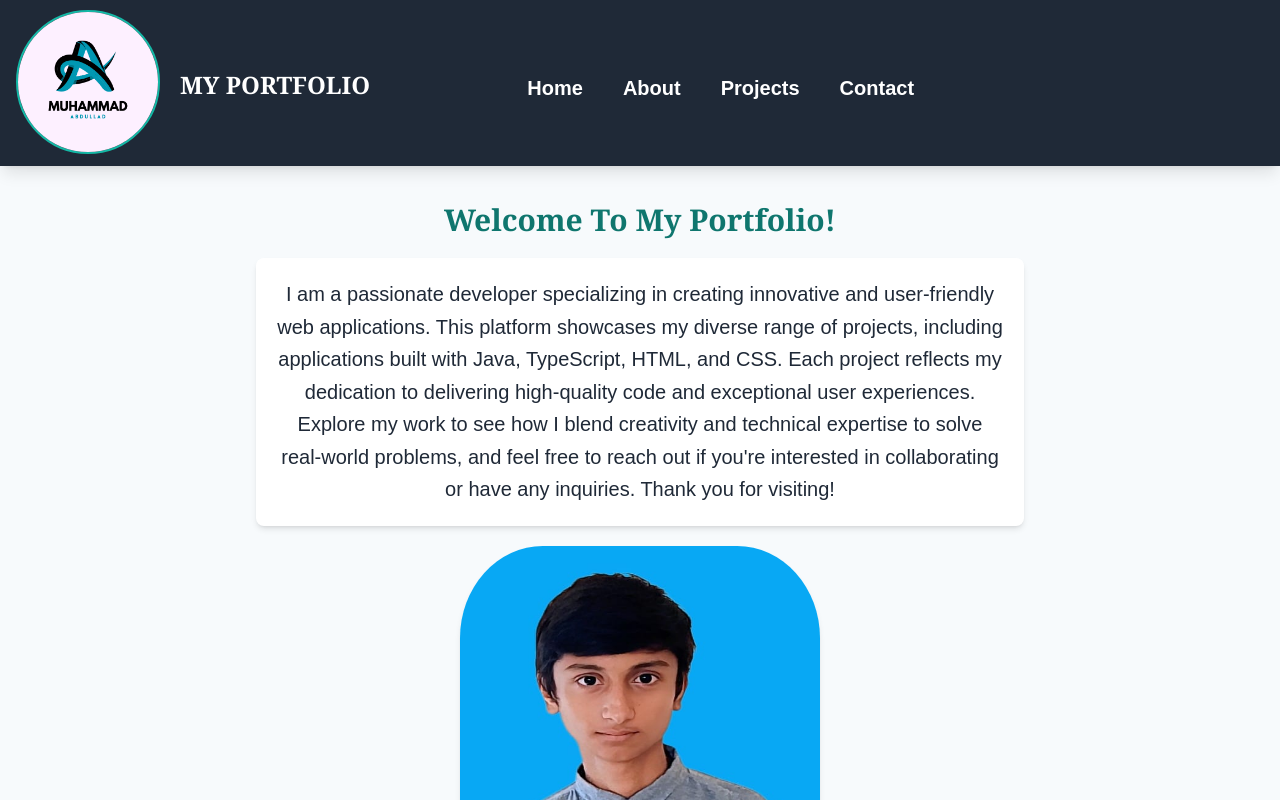
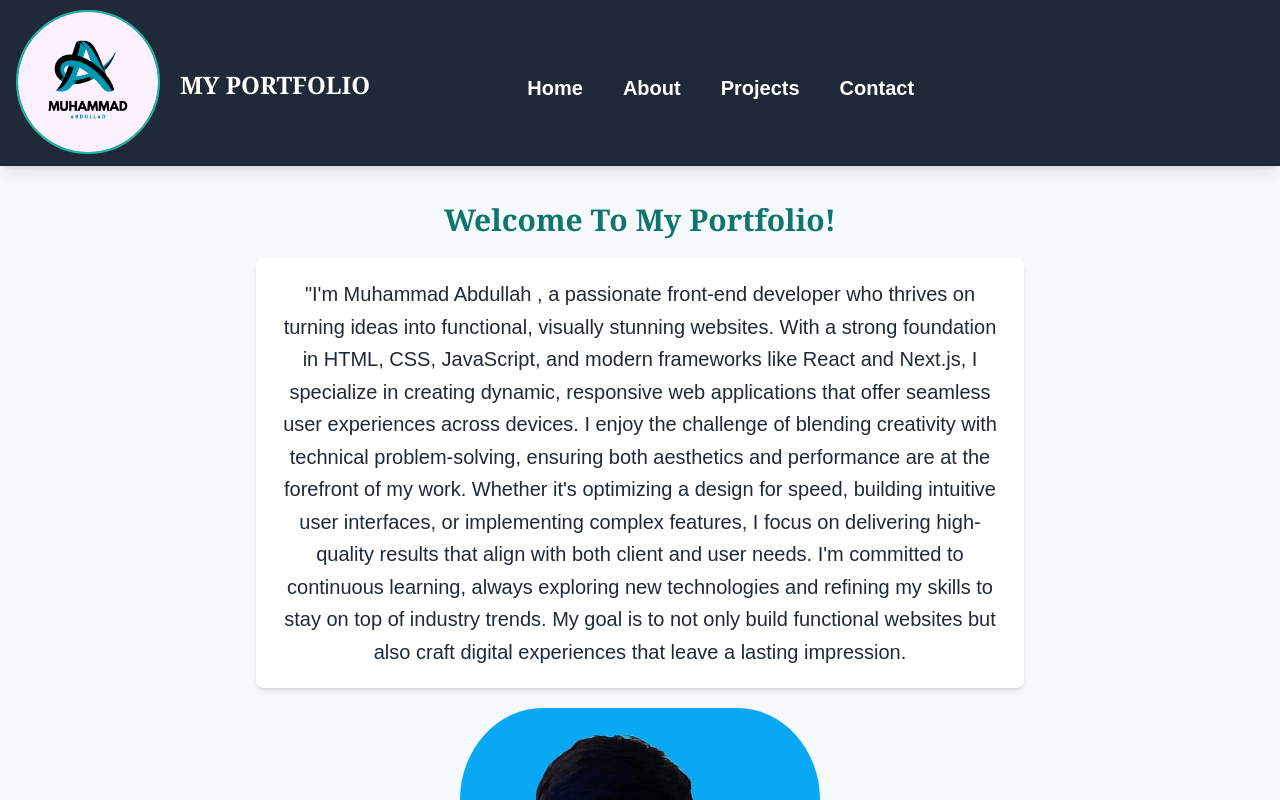
Before and after one commit to Abdullah-Shafaquat/updated-v1-protfolio-next-js-1, a Next.js app: page / in a window 1280 px wide. Shown: the top 800 px of the page. Built offline with nearby package versions, Linux system fonts and the light colour scheme.

Commit message:
Update page.tsx

```diff
--- a/src/app/page.tsx
+++ b/src/app/page.tsx
@@ -6,7 +6,7 @@ function Home() {
       <h1 className="text-3xl text-center text-teal-700 mt-4 mb-5 font-serif font-bold animate-fadeInLeft">Welcome To My Portfolio!</h1>
 
       <p className="text-xl text-center text-gray-800 max-w-3xl mx-auto p-5 bg-white rounded-lg shadow-md leading-relaxed animate-fadeInRight">
-        I am a passionate developer specializing in creating innovative and user-friendly web applications. This platform showcases my diverse range of projects, including applications built with Java, TypeScript, HTML, and CSS. Each project reflects my dedication to delivering high-quality code and exceptional user experiences. Explore my work to see how I blend creativity and technical expertise to solve real-world problems, and feel free to reach out if you're interested in collaborating or have any inquiries. Thank you for visiting!
+       "I'm  Muhammad Abdullah , a passionate front-end developer who thrives on turning ideas into functional, visually stunning websites. With a strong foundation in HTML, CSS, JavaScript, and modern frameworks like React and Next.js, I specialize in creating dynamic, responsive web applications that offer seamless user experiences across devices. I enjoy the challenge of blending creativity with technical problem-solving, ensuring both aesthetics and performance are at the forefront of my work. Whether it's optimizing a design for speed, building intuitive user interfaces, or implementing complex features, I focus on delivering high-quality results that align with both client and user needs. I'm committed to continuous learning, always exploring new technologies and refining my skills to stay on top of industry trends. My goal is to not only build functional websites but also craft digital experiences that leave a lasting impression.
       </p>
 
       <div className="flex justify-center mt-5">
```
